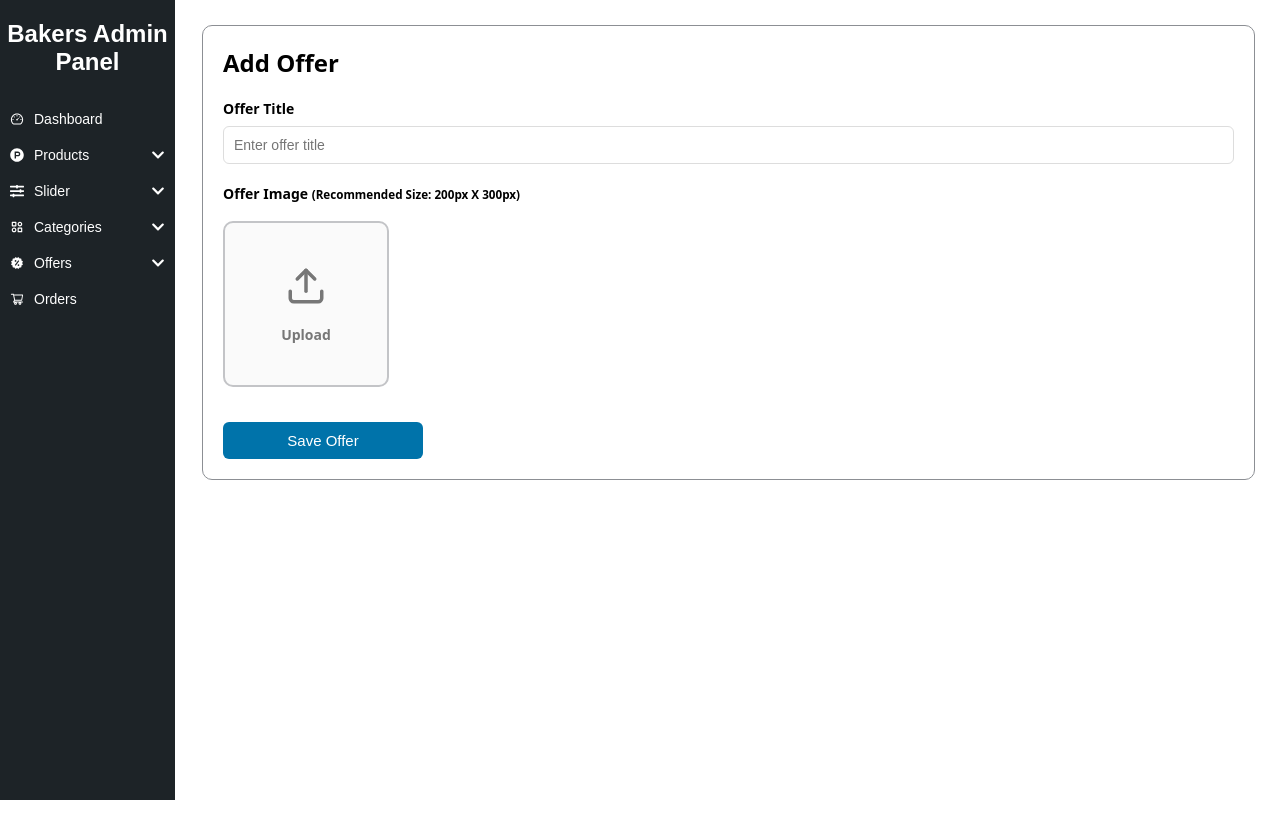
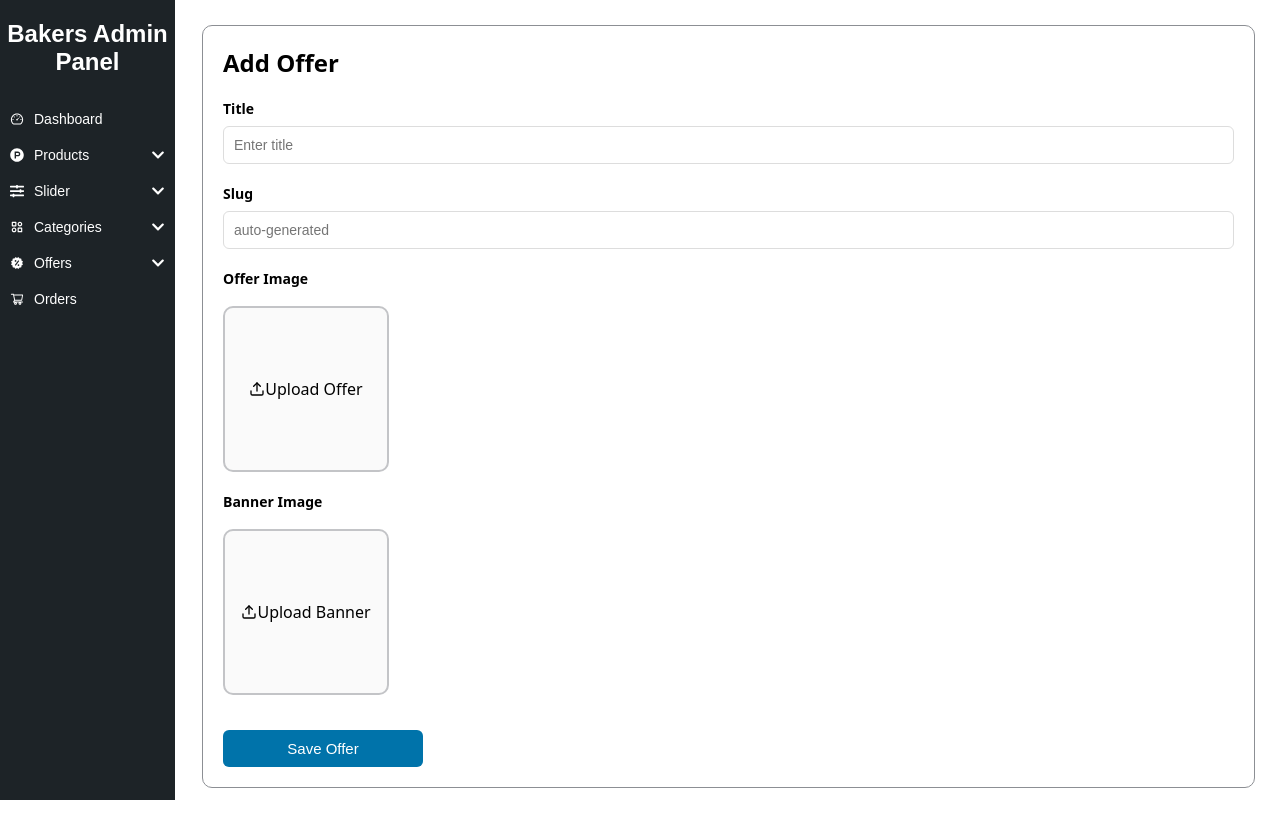
Before and after one commit to kuicqli-afk/ShyamAdminPanel, a React (Vite) app: page /offers in a window 1280 px wide. Built offline with nearby package versions, Linux system fonts and the light colour scheme.

Commit message:
New Update

```diff
--- a/src/Components/Category/Category.jsx
+++ b/src/Components/Category/Category.jsx
@@ -410,7 +410,7 @@ const Category = () => {
 
                                 {/* Image */}
                                 <td>
-                                    <img src={`http://localhost:5000/uploads/${cat.image}`} alt="" />
+                                    <img src={cat.image} alt={cat.name} />
                                 </td>
 
                                 {/* Name with hierarchy */}
--- a/src/Components/Offers/AddOffers.jsx
+++ b/src/Components/Offers/AddOffers.jsx
@@ -1,15 +1,39 @@
 import React, { useRef, useState } from "react";
 import { FiUpload } from "react-icons/fi";
 import { MdDelete } from "react-icons/md";
-import './AddOffers.css'
+import axios from "axios";
+import './AddOffers.css';
+import { toast } from "react-toastify";
+
 function AddOffers() {
+
     const [title, setTitle] = useState("");
+    const [slug, setSlug] = useState("");
     const [offerImage, setOfferImage] = useState(null);
+    const [bannerImage, setBannerImage] = useState(null);
 
     const imageInputRef = useRef();
-    const [bannerImage, setBannerImage] = useState(null);
     const bannerInputRef = useRef();
 
+    // 🔥 Auto slug generate
+    const handleTitleChange = (e) => {
+        const value = e.target.value;
+        setTitle(value);
+        setSlug(value.toLowerCase().replace(/\s+/g, "-"));
+    };
+
+    // Offer image
+    const handleImageChange = (e) => {
+        const file = e.target.files[0];
+        if (file) {
+            setOfferImage({
+                file,
+                preview: URL.createObjectURL(file),
+            });
+        }
+    };
+
+    // Banner image
     const handleBannerChange = (e) => {
         const file = e.target.files[0];
         if (file) {
@@ -20,44 +44,48 @@ function AddOffers() {
         }
     };
 
-    // Handle Image Upload
-    const handleImageChange = (e) => {
-        const file = e.target.files[0];
-        if (file) {
-            setOfferImage({
-                file,
-                preview: URL.createObjectURL(file),
-            });
-        }
-    };
-
-    // Remove Image
-    const handleRemoveImage = () => {
+    // Remove images
+    const removeOfferImage = () => {
         setOfferImage(null);
         imageInputRef.current.value = "";
     };
 
-    // Handle Submit
+    const removeBannerImage = () => {
+        setBannerImage(null);
+        bannerInputRef.current.value = "";
+    };
+
+    // Submit
     const handleSubmit = async (e) => {
         e.preventDefault();
 
         const formData = new FormData();
         formData.append("title", title);
+        formData.append("slug", slug);
 
         if (offerImage) formData.append("image", offerImage.file);
         if (bannerImage) formData.append("banner", bannerImage.file);
 
         try {
-            await axios.post("https://shyambackend.onrender.com/api/offers/add-offer", formData);
+            await axios.post(
+                "http://localhost:5000/api/offers/add-offer",
+                formData,
+                {
+                    headers: {
+                        "Content-Type": "multipart/form-data",
+                    },
+                }
+            );
 
-            ("Offer Added ✅");
+            toast.success("Offer Added ✅");
 
             setTitle("");
+            setSlug("");
             setOfferImage(null);
             setBannerImage(null);
 
         } catch (err) {
-            console.log(err);
+            console.log("ERROR:", err.response?.data || err.message);
         }
     };
 
@@ -66,75 +94,89 @@ function AddOffers() {
             <h2>Add Offer</h2>
 
             <form onSubmit={handleSubmit}>
+
                 {/* Title */}
                 <div className="form-group full">
-                    <label>Offer Title</label>
+                    <label>Title</label>
                     <input
                         type="text"
-                        placeholder="Enter offer title"
                         value={title}
-                        onChange={(e) => setTitle(e.target.value)}
+                        onChange={handleTitleChange}
+                        placeholder="Enter title"
                         required
                     />
                 </div>
 
-                {/* Image Upload */}
+                {/* Slug */}
                 <div className="form-group full">
-                    <label>
-                        Offer Image <small>(Recommended Size: 200px X 300px)</small>
-                    </label>
+                    <label>Slug</label>
+                    <input
+                        type="text"
+                        value={slug}
+                        onChange={(e) => setSlug(e.target.value)}
+                        placeholder="auto-generated"
+                        required
+                    />
+                </div>
 
-                    <div style={{ display: "flex", gap: "40px", flexWrap: "wrap" }}>
+                {/* Offer Image */}
+                <div className="form-group full">
+                    <label>Offer Image</label>
 
-                        {/* Preview */}
-                        {offerImage && (
-                            <div className="image-upload-wrapper">
+                    {offerImage ? (
                         <div className="image-upload-box">
-                                    <img src={offerImage.preview} alt="preview" />
-
-                                    <div className="image-overlay">
-                                        <div
-                                            className="delete-icon"
-                                            onClick={(e) => {
-                                                e.stopPropagation();
-                                                handleRemoveImage();
-                                            }}
-                                        >
-                                            <MdDelete />
+                            <img src={offerImage.preview} alt="" />
+                            <MdDelete onClick={removeOfferImage} />
                         </div>
-                                    </div>
-                                </div>
-                            </div>
-                        )}
-
-                        {/* Upload Box */}
-                        {!offerImage && (
+                    ) : (
                         <div
                             className="image-upload-box"
                             onClick={() => imageInputRef.current.click()}
                         >
-                                <div className="upload-placeholder">
-                                    <span><FiUpload /></span>
-                                    <p>Upload</p>
-                                </div>
+                            <FiUpload />
+                            <p>Upload Offer</p>
                         </div>
                     )}
 
-                        {/* Hidden Input */}
                     <input
                         type="file"
                         hidden
                         ref={imageInputRef}
-                            accept="image/*"
                         onChange={handleImageChange}
                     />
                 </div>
+
+                {/* Banner Image */}
+                <div className="form-group full">
+                    <label>Banner Image</label>
+
+                    {bannerImage ? (
+                        <div className="image-upload-box">
+                            <img src={bannerImage.preview} alt="" />
+                            <MdDelete onClick={removeBannerImage} />
+                        </div>
+                    ) : (
+                        <div
+                            className="image-upload-box"
+                            onClick={() => bannerInputRef.current.click()}
+                        >
+                            <FiUpload />
+                            <p>Upload Banner</p>
+                        </div>
+                    )}
+
+                    <input
+                        type="file"
+                        hidden
+                        ref={bannerInputRef}
+                        onChange={handleBannerChange}
+                    />
                 </div>
 
-                {/* Submit */}
                 <button type="submit" className="submit-btn">
                     Save Offer
                 </button>
+
             </form>
         </div>
     );
```
Lines whose indentation alone changed are shown as unchanged.
